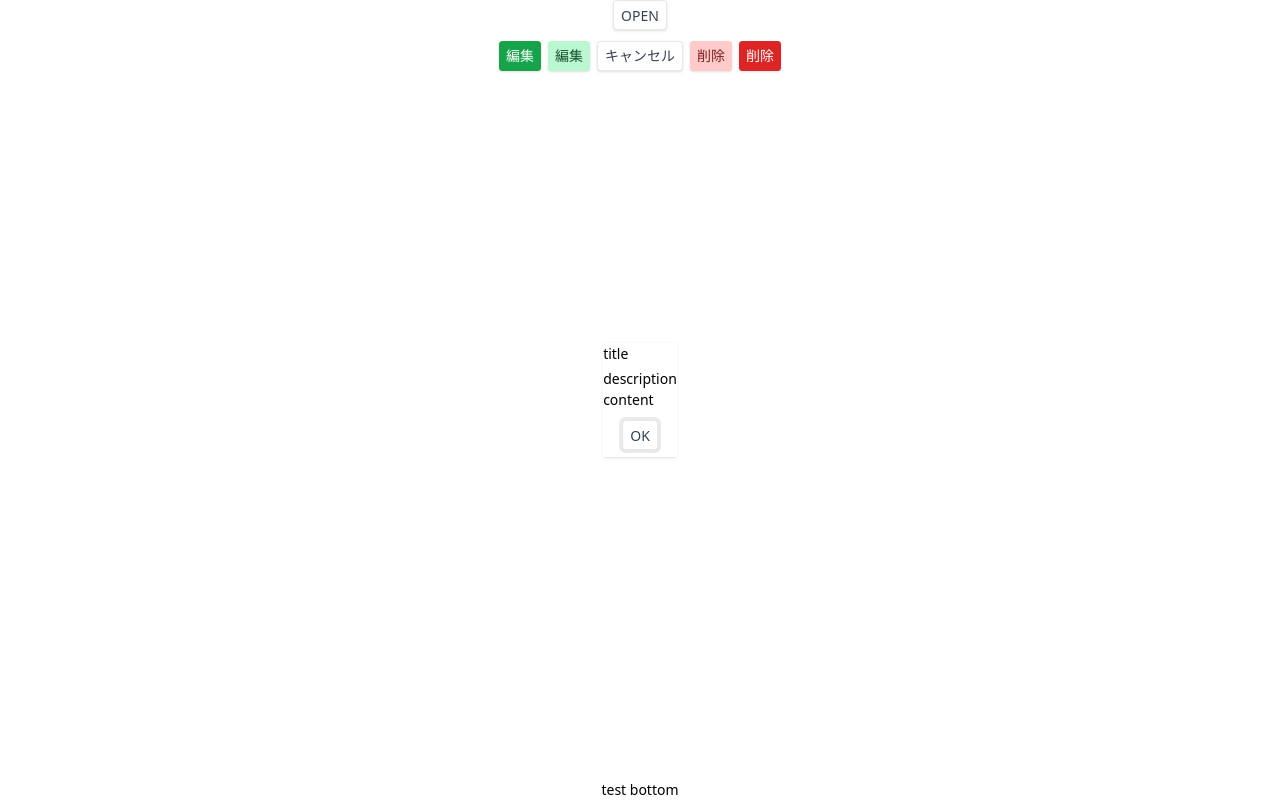
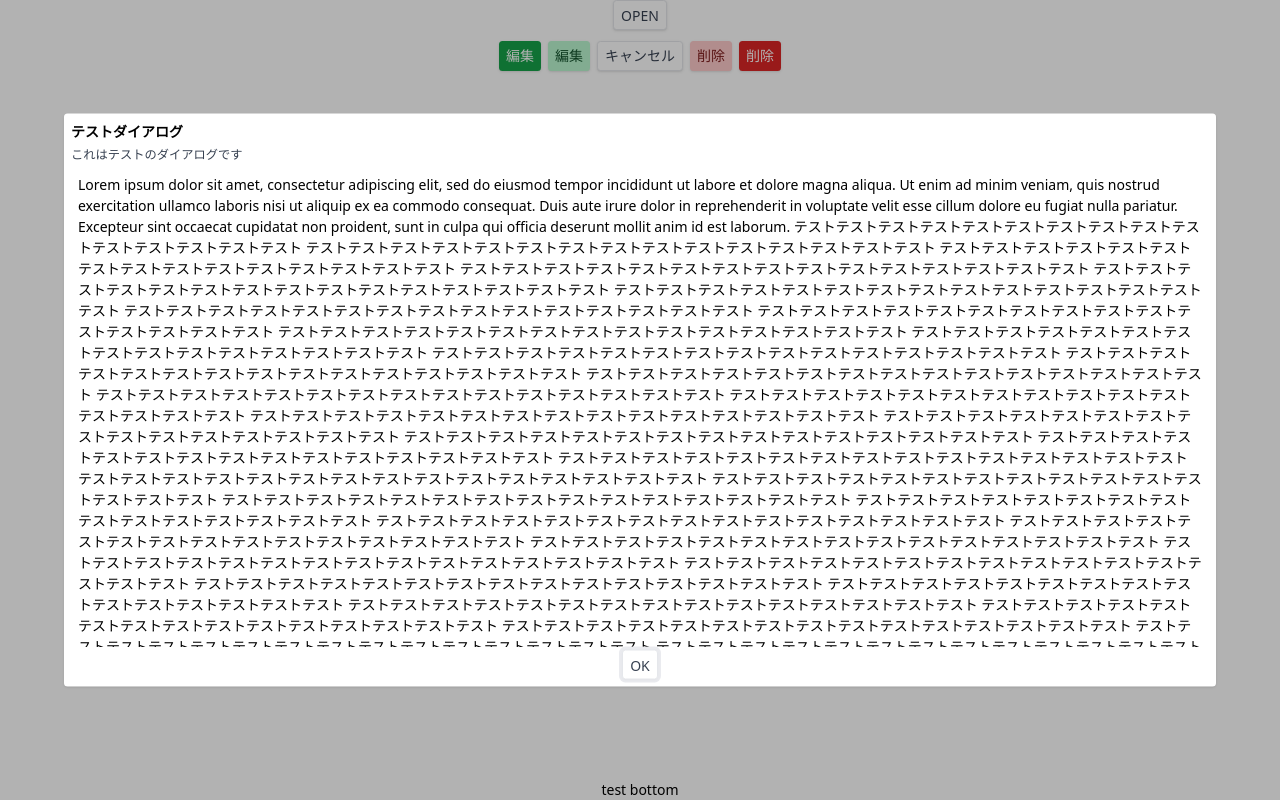
Before and after one commit to kbtaniguchi/vue3-sandbox, a Vue app: page / in a window 1280 px wide. Both pictures are taken after a click on the button "OPEN". Built offline with nearby package versions, Linux system fonts and the light colour scheme.

Commit message:
fix dialog

```diff
--- a/src/App.vue
+++ b/src/App.vue
@@ -5,6 +5,7 @@ import SBCluster from '@/components/layouts/SBCluster.vue'
 import SBCenter from '@/components/layouts/SBCenter.vue'
 import SBDialog from '@/components/units/SBModalDialog.vue'
 import { ref } from 'vue'
+import SBBox from '@/components/layouts/SBBox.vue'
 
 const test = () => {
   console.log('hi! test!!!')
@@ -31,15 +32,64 @@ const closeDialog = () => {
       <SBButton mood="weakNegative" @click="test">削除</SBButton>
       <SBButton mood="negative" @click="test">削除</SBButton>
     </SBCluster>
+    <SBBox class="relative">
+      <SBDialog :is-visible="visible" large @close="closeDialog">
+        <template #title>テストダイアログ</template>
+        <template #description>これはテストのダイアログです</template>
+        <template #content>
+          <SBBox class="max-h-[60vh] overflow-auto">
+            Lorem ipsum dolor sit amet, consectetur adipiscing elit, sed do
+            eiusmod tempor incididunt ut labore et dolore magna aliqua. Ut enim
+            ad minim veniam, quis nostrud exercitation ullamco laboris nisi ut
+            aliquip ex ea commodo consequat. Duis aute irure dolor in
+            reprehenderit in voluptate velit esse cillum dolore eu fugiat nulla
+            pariatur. Excepteur sint occaecat cupidatat non proident, sunt in
+            culpa qui officia deserunt mollit anim id est laborum.
+            テストテストテストテストテストテストテストテストテストテストテストテストテストテストテスト
+            テストテストテストテストテストテストテストテストテストテストテストテストテストテストテスト
+            テストテストテストテストテストテストテストテストテストテストテストテストテストテストテスト
+            テストテストテストテストテストテストテストテストテストテストテストテストテストテストテスト
+            テストテストテストテストテストテストテストテストテストテストテストテストテストテストテスト
+            テストテストテストテストテストテストテストテストテストテストテストテストテストテストテスト
+            テストテストテストテストテストテストテストテストテストテストテストテストテストテストテスト
+            テストテストテストテストテストテストテストテストテストテストテストテストテストテストテスト
+            テストテストテストテストテストテストテストテストテストテストテストテストテストテストテスト
+            テストテストテストテストテストテストテストテストテストテストテストテストテストテストテスト
+            テストテストテストテストテストテストテストテストテストテストテストテストテストテストテスト
+            テストテストテストテストテストテストテストテストテストテストテストテストテストテストテスト
+            テストテストテストテストテストテストテストテストテストテストテストテストテストテストテスト
+            テストテストテストテストテストテストテストテストテストテストテストテストテストテストテスト
+            テストテストテストテストテストテストテストテストテストテストテストテストテストテストテスト
+            テストテストテストテストテストテストテストテストテストテストテストテストテストテストテスト
+            テストテストテストテストテストテストテストテストテストテストテストテストテストテストテスト
+            テストテストテストテストテストテストテストテストテストテストテストテストテストテストテスト
+            テストテストテストテストテストテストテストテストテストテストテストテストテストテストテスト
+            テストテストテストテストテストテストテストテストテストテストテストテストテストテストテスト
+            テストテストテストテストテストテストテストテストテストテストテストテストテストテストテスト
+            テストテストテストテストテストテストテストテストテストテストテストテストテストテストテスト
+            テストテストテストテストテストテストテストテストテストテストテストテストテストテストテスト
+            テストテストテストテストテストテストテストテストテストテストテストテストテストテストテスト
+            テストテストテストテストテストテストテストテストテストテストテストテストテストテストテスト
+            テストテストテストテストテストテストテストテストテストテストテストテストテストテストテスト
+            テストテストテストテストテストテストテストテストテストテストテストテストテストテストテスト
+            テストテストテストテストテストテストテストテストテストテストテストテストテストテストテスト
+            テストテストテストテストテストテストテストテストテストテストテストテストテストテストテスト
+            テストテストテストテストテストテストテストテストテストテストテストテストテストテストテスト
+            テストテストテストテストテストテストテストテストテストテストテストテストテストテストテスト
+            テストテストテストテストテストテストテストテストテストテストテストテストテストテストテスト
+            テストテストテストテストテストテストテストテストテストテストテストテストテストテストテスト
+            テストテストテストテストテストテストテストテストテストテストテストテストテストテストテスト
+            テストテストテストテストテストテストテストテストテストテストテストテストテストテストテスト
+            テストテストテストテストテストテストテストテストテストテストテストテストテストテストテスト
+            テストテストテストテストテストテストテストテストテストテストテストテストテストテストテスト
+          </SBBox>
+        </template>
+      </SBDialog>
+    </SBBox>
     <template #bottom>
       <SBCenter and-text>
         <p>test bottom</p>
       </SBCenter>
     </template>
-    <SBDialog :is-visible="visible" @close="closeDialog">
-      <template #title>title</template>
-      <template #description>description</template>
-      <template #content>content</template>
-    </SBDialog>
   </SBStack>
 </template>
--- a/src/components/layouts/SBBox.vue
+++ b/src/components/layouts/SBBox.vue
@@ -2,13 +2,9 @@
 withDefaults(
   defineProps<{
     padding?: 'none' | 'small' | 'medium' | 'large'
-    breakWords?: boolean
-    overflow?: boolean
   }>(),
   {
     padding: 'medium',
-    breakWords: false,
-    overflow: false,
   }
 )
 </script>
@@ -22,8 +18,6 @@ withDefaults(
         medium: 'p-2',
         large: 'p-3',
       }[padding],
-      breakWords ? 'break-words' : '',
-      overflow ? 'max-h-[60vh] overflow-auto' : '',
     ]"
   >
     <slot />
--- a/src/components/layouts/SBCenter.vue
+++ b/src/components/layouts/SBCenter.vue
@@ -1,7 +1,7 @@
 <script setup lang="ts">
 withDefaults(
   defineProps<{
-    andText: boolean
+    andText?: boolean
   }>(),
   {
     andText: false,
--- a/src/components/layouts/SBImposter.vue
+++ b/src/components/layouts/SBImposter.vue
@@ -13,9 +13,9 @@ withDefaults(
 
 <template>
   <div
-    class="top-1/2 left-1/2 z-50 max-w-[90%] -translate-x-1/2 -translate-y-1/2"
+    class="top-1/2 left-1/2 z-50 -translate-x-1/2 -translate-y-1/2"
     :class="[
-      breakout ? '' : 'max-h-[95%] overflow-auto',
+      breakout ? '' : 'max-h-[95%] max-w-[90%] overflow-auto',
       fixed ? 'fixed' : 'absolute',
     ]"
   >
--- a/src/components/layouts/SBStack.vue
+++ b/src/components/layouts/SBStack.vue
@@ -23,7 +23,6 @@ withDefaults(
   >
     <slot />
     <div v-if="$slots.bottom" style="margin-top: auto">
-      <!--  note: class="mt-auto"だと詳細度がspace-y-*に負けて上書けない -->
       <slot name="bottom" />
     </div>
   </div>
--- a/src/components/units/SBModalDialog.vue
+++ b/src/components/units/SBModalDialog.vue
@@ -1,7 +1,6 @@
 <script setup lang="ts">
 import SBStack from '@/components/layouts/SBStack.vue'
 import SBCenter from '@/components/layouts/SBCenter.vue'
-import SBBox from '@/components/layouts/SBBox.vue'
 import SBImposter from '@/components/layouts/SBImposter.vue'
 import SBButton from '@/components/parts/SBButton.vue'
 
@@ -15,9 +14,11 @@ import {
 withDefaults(
   defineProps<{
     isVisible: boolean
+    large?: boolean
   }>(),
   {
     isVisible: false,
+    large: false,
   }
 )
 
@@ -32,21 +33,27 @@ const fireCloseEvent = () => {
 
 <template>
   <Dialog :open="isVisible" @close="fireCloseEvent">
-    <SBImposter fixed class="shadow">
-      <DialogPanel class="rounded">
-        <SBStack class="">
-          <DialogTitle>
+    <div class="fixed inset-0 bg-black/30" aria-hidden="true" />
+    <SBImposter
+      fixed
+      class="rounded bg-white p-2 shadow"
+      :class="large ? 'w-full' : ''"
+    >
+      <DialogPanel>
+        <SBStack>
+          <DialogTitle class="font-bold">
             <slot name="title" />
           </DialogTitle>
-          <DialogDescription v-if="$slots.description">
+          <DialogDescription
+            class="text-sm text-gray-700"
+            v-if="$slots.description"
+          >
             <slot name="description" />
           </DialogDescription>
           <slot name="content" />
           <slot name="control">
             <SBCenter>
-              <SBBox>
-                <SBButton @click="fireCloseEvent">OK</SBButton>
-              </SBBox>
+              <SBButton @click="fireCloseEvent">OK</SBButton>
             </SBCenter>
           </slot>
         </SBStack>
```
